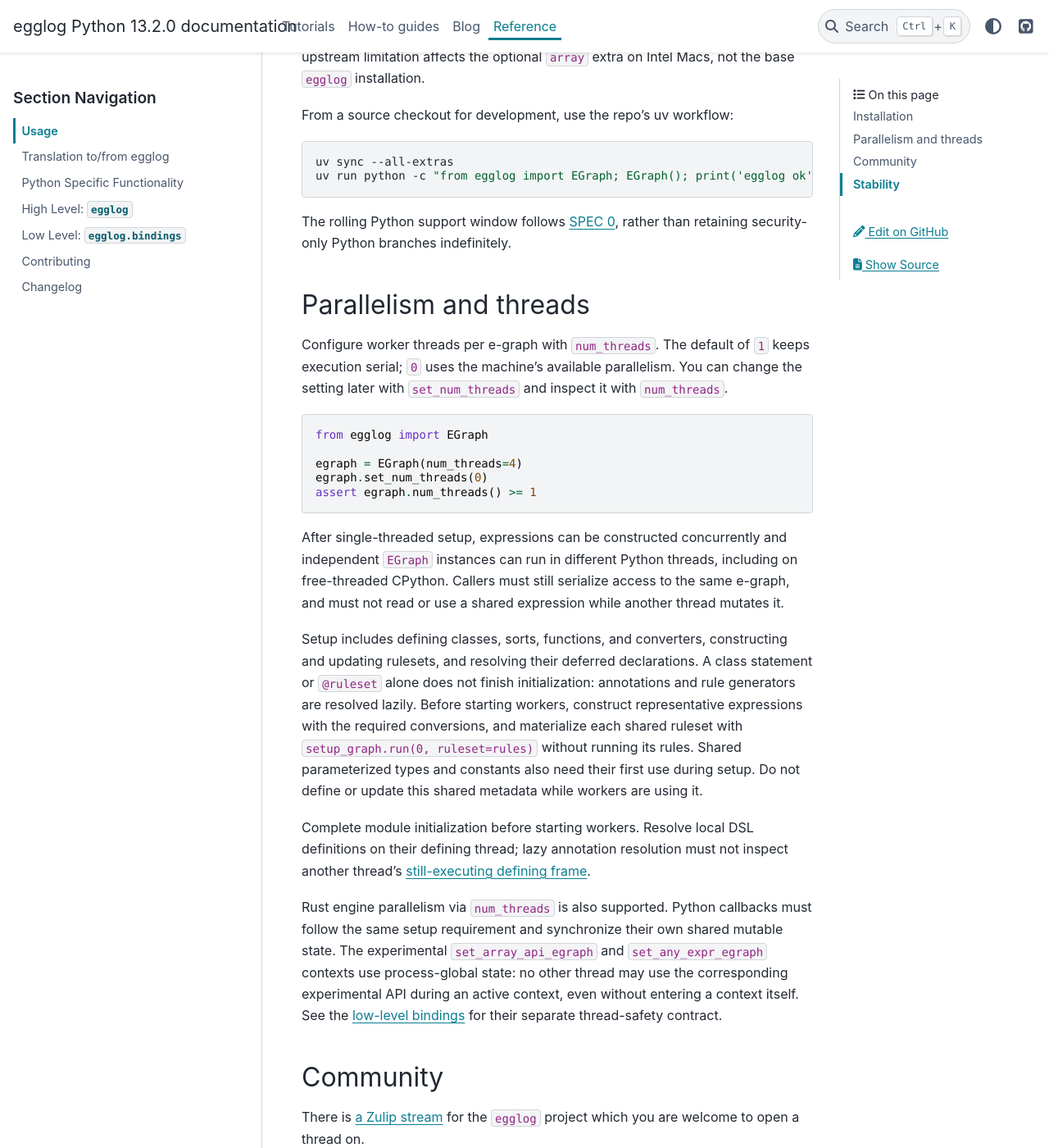
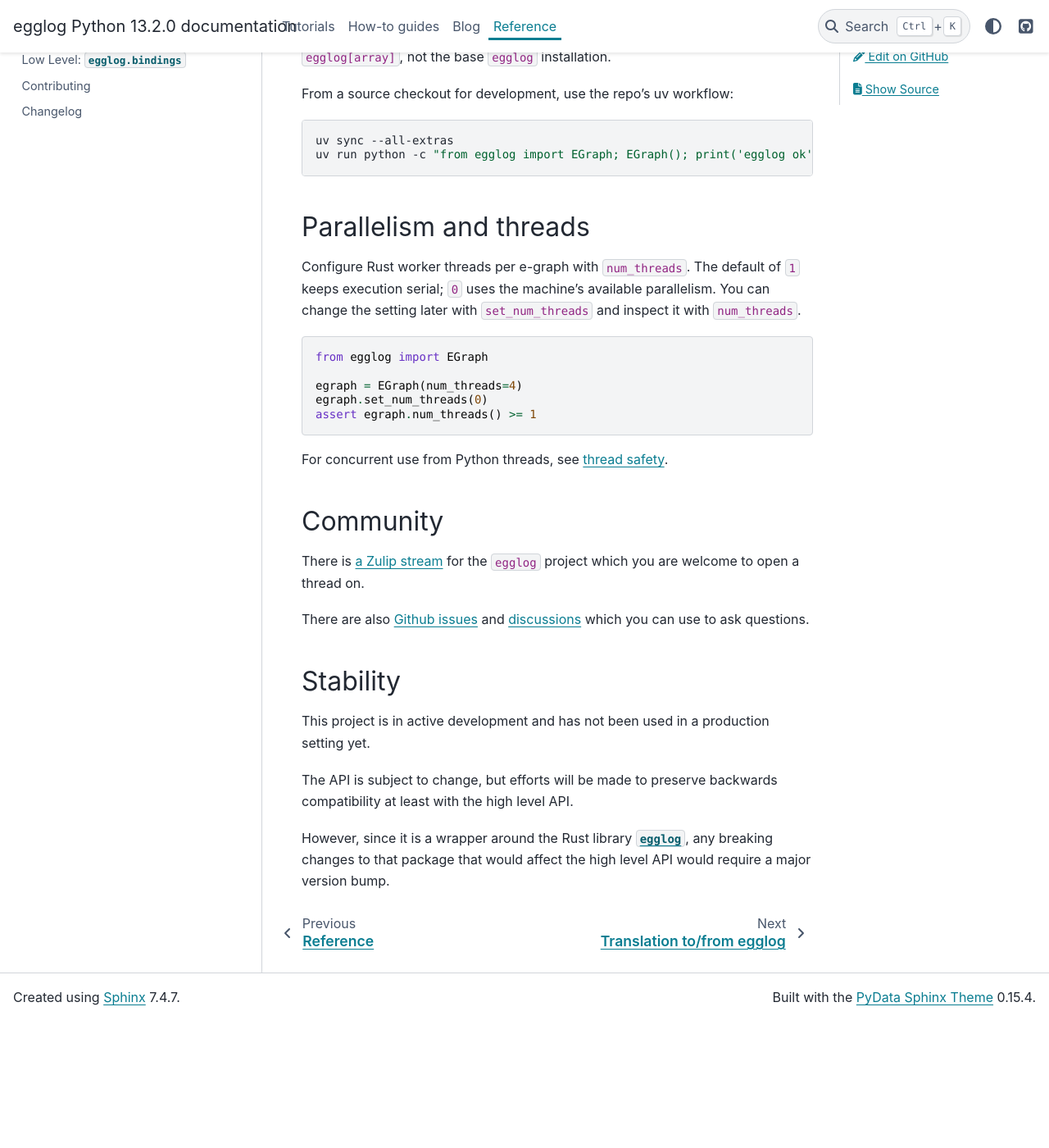
Before and after one commit to egraphs-good/egglog-python, a Sphinx documentation site: the page built from docs/reference/usage.md, in a window 1280 px wide and 1400 px high, scrolled down 1121 px. Shown: the whole window at 82% size. Built offline with Sphinx 7.4.7 and the PyData theme 0.15.4, drawn with Linux system fonts in a browser that asks for light colours; pages that are not in the unit, such as notebooks, are missing from menus; comment, search, counter and statistics services are not loaded; the version number is read from the project's files by our own code; after the commit the page ends 2366 px from its top, so only the background shows below that; some of the changed text lies outside the part shown.

Commit message:
Simplify threading and compatibility documentation

````diff
--- a/docs/reference/usage.md
+++ b/docs/reference/usage.md
@@ -2,10 +2,11 @@
 
 ## Installation
 
-`egglog` supports GIL-enabled CPython 3.12, 3.13, and 3.14, and free-threaded
-CPython 3.14t. Importing `egglog` does not re-enable the GIL on a free-threaded
-build. The examples below create an isolated environment first so that new
-installs do not depend on packages already present on your machine.
+`egglog` supports CPython 3.12, 3.13, and 3.14, with beta support for
+free-threaded CPython 3.14t. Python version support follows
+[SPEC 0](https://scientific-python.org/specs/spec-0000/). The examples below
+create an isolated environment first so that new installs do not depend on
+packages already present on your machine.
 
 With `pip`:
 
@@ -47,10 +48,9 @@ python -m pip install "egglog[array]"
 uv add "egglog[array]"
 ```
 
-[Numba 0.63 and later](https://numba.readthedocs.io/en/stable/reference/deprecation.html#deprecation-of-macos-x86-64-intel-platform-support)
-no longer publish binaries for Intel (`x86_64`) macOS. That upstream limitation
-affects the optional `array` extra on Intel Macs, not the base `egglog`
-installation.
+[Numba 0.63 and later](https://numba.readthedocs.io/en/0.64.0/reference/deprecation.html#deprecation-of-macos-x86-64-intel-platform-support)
+no longer publish Intel macOS binaries. This affects `egglog[array]`, not the
+base `egglog` installation.
 
 From a source checkout for development, use the repo's uv workflow:
 
@@ -59,13 +59,9 @@ uv sync --all-extras
 uv run python -c "from egglog import EGraph; EGraph(); print('egglog ok')"
 ```
 
-The rolling Python support window follows
-[SPEC 0](https://scientific-python.org/specs/spec-0000/), rather than retaining
-security-only Python branches indefinitely.
-
 ## Parallelism and threads
 
-Configure worker threads per e-graph with `num_threads`. The default of `1`
+Configure Rust worker threads per e-graph with `num_threads`. The default of `1`
 keeps execution serial; `0` uses the machine's available parallelism. You can
 change the setting later with `set_num_threads` and inspect it with
 `num_threads`.
@@ -78,33 +74,8 @@ egraph.set_num_threads(0)
 assert egraph.num_threads() >= 1
 ```
 
-After single-threaded setup, expressions can be constructed concurrently and
-independent `EGraph` instances can run in different Python threads, including
-on free-threaded CPython. Callers must still serialize access to the same
-e-graph, and must not read or use a shared expression while another thread
-mutates it.
-
-Setup includes defining classes, sorts, functions, and converters, constructing
-and updating rulesets, and resolving their deferred declarations. A class
-statement or `@ruleset` alone does not finish initialization: annotations and
-rule generators are resolved lazily. Before starting workers, construct
-representative expressions with the required conversions, and materialize each
-shared ruleset with `setup_graph.run(0, ruleset=rules)` without running its rules.
-Shared parameterized types and constants also need their first use during
-setup. Do not define or update this shared metadata while workers are using it.
-
-Complete module initialization before starting workers. Resolve local DSL
-definitions on their defining thread; lazy annotation resolution must not
-inspect another thread's
-[still-executing defining frame](https://docs.python.org/3.14/howto/free-threading-python.html#frame-objects).
-
-Rust engine parallelism via `num_threads` is also supported. Python callbacks
-must follow the same setup requirement and synchronize their own shared
-mutable state. The experimental `set_array_api_egraph` and
-`set_any_expr_egraph` contexts use process-global state: no other thread may use
-the corresponding experimental API during an active context, even without
-entering a context itself. See the [low-level bindings](bindings.md#thread-safety)
-for their separate thread-safety contract.
+For concurrent use from Python threads, see
+[thread safety](python-integration.md#thread-safety).
 
 (community)=
 
````
Also changed, not shown: docs/changelog.md (+7 -11 lines), docs/reference/bindings.md (+6 -7 lines), docs/reference/python-integration.md (+20 -0 lines), 2 other files.
